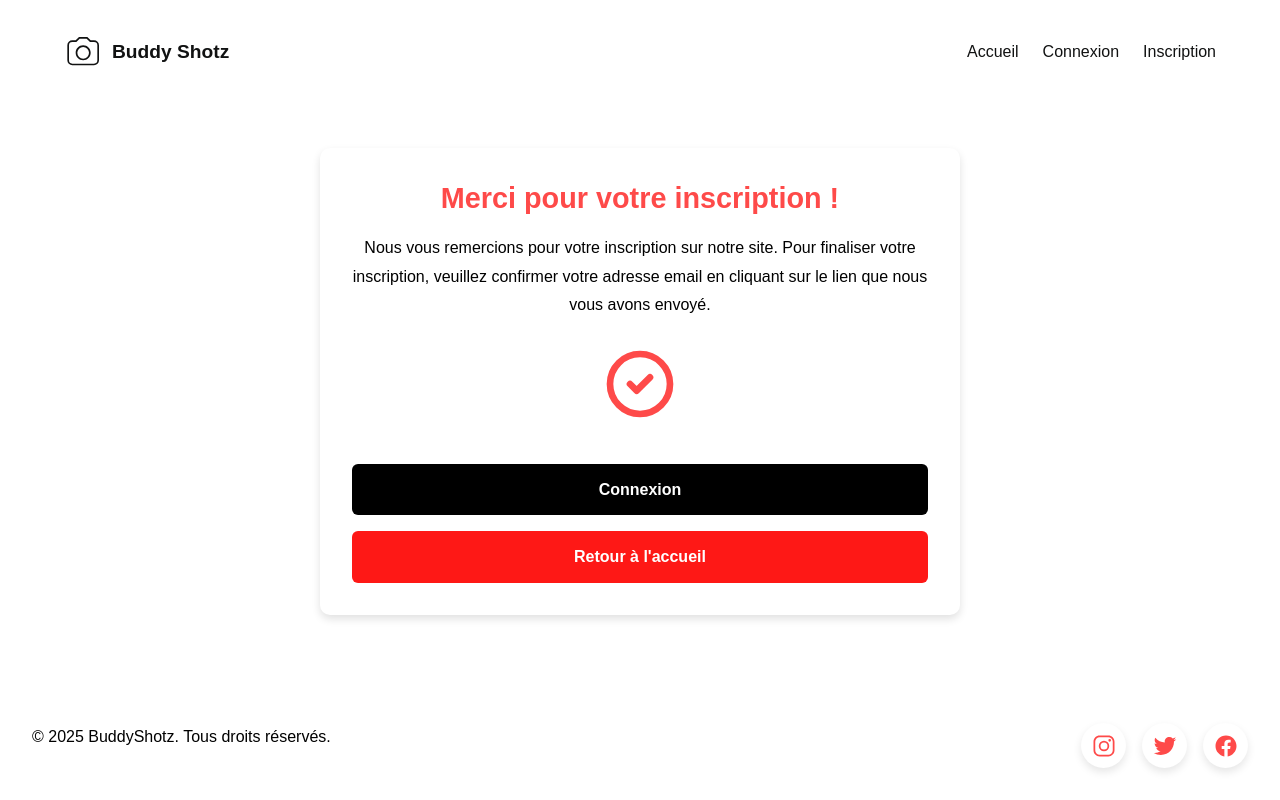
After one commit to ysh4me/projet-php, a PHP site: page /app/Views/email_confirmation.php in a window 1280 px wide. The commit adds this page. Run offline with PHP 8.4, Linux system fonts and the light colour scheme; some web fonts are replaced.

Commit message:
Ajout de la gestion de la confirmation d'email avec création des vues et des styles associés, refactorisation de la suppression de photos pour inclure l'identifiant de l'utilisateur, et mise à jour des chemins d'importation dans les fichiers de vues.

```diff
--- a/app/Models/GroupModel.php
+++ b/app/Models/GroupModel.php
@@ -88,7 +88,6 @@ class GroupModel
         ]);
     }
 
-
     public function deleteGroup(string $groupId, string $userId): bool
     {
         $query = "DELETE FROM `groups` WHERE id = :group_id AND owner_id = :user_id";
@@ -158,4 +157,5 @@ class GroupModel
         return $stmt->fetchAll(PDO::FETCH_ASSOC);
     }
 
+
 }
--- a/app/Views/authentification/forgot_password.php
+++ b/app/Views/authentification/forgot_password.php
@@ -6,8 +6,8 @@ if (session_status() == PHP_SESSION_NONE) {
 require_once __DIR__ . '/../../Core/Helpers.php';
 ?>
 
-<?php include __DIR__ . '/partials/head.php'; ?>
-<?php include __DIR__ . '/partials/navbar.php'; ?>
+<?php include __DIR__ . '/../partials/head.php'; ?>
+<?php include __DIR__ . '/../partials/navbar.php'; ?>
 
 <main>
     <div class="auth-container">
@@ -42,4 +42,4 @@ require_once __DIR__ . '/../../Core/Helpers.php';
         </div>
     </div>
 </main>
-<?php include __DIR__ . '/partials/footer.php'; ?>
+<?php include __DIR__ . '/../partials/footer.php'; ?>
--- a/app/Views/authentification/reset_password.php
+++ b/app/Views/authentification/reset_password.php
@@ -8,9 +8,9 @@ require_once __DIR__ . '/../../Core/Helpers.php';
 $token = $_GET['token'] ?? '';
 ?>
 
-<?php include __DIR__ . '/partials/head.php'; ?>
+<?php include __DIR__ . '/../partials/head.php'; ?>
 
-<?php include __DIR__ . '/partials/navbar.php'; ?>
+<?php include __DIR__ . '/../partials/navbar.php'; ?>
 
 <main>
     <div class="auth-container">
@@ -57,4 +57,4 @@ $token = $_GET['token'] ?? '';
     </div>
 </main>
 
-<?php include __DIR__ . '/partials/footer.php'; ?>
+<?php include __DIR__ . '/../partials/footer.php'; ?>
--- /dev/null
+++ b/app/Views/email_confirmation.php
@@ -0,0 +1,37 @@
+<?php
+if (session_status() == PHP_SESSION_NONE) {
+    session_start();
+}
+
+require_once __DIR__ . '/../Core/Helpers.php';
+?>
+
+<?php include __DIR__ . '/partials/head.php'; ?>
+<?php include __DIR__ . '/partials/navbar.php'; ?>
+
+<main class="confirmation-container">
+    <div class="confirmation-card">
+        <h1>Merci pour votre inscription !</h1>
+        <p>
+            Nous vous remercions pour votre inscription sur notre site.
+            Pour finaliser votre inscription, veuillez confirmer votre adresse email
+            en cliquant sur le lien que nous vous avons envoyé.
+        </p>
+        <div class="confirmation-icon">
+        <svg xmlns="http://www.w3.org/2000/svg" width="40" height="40" viewBox="0 0 24 24">
+            <g fill="none" stroke-linecap="round" stroke-linejoin="round" stroke-width="2">
+                <path d="M3 12a9 9 0 1 0 18 0a9 9 0 1 0-18 0" />
+                <path d="m9 12l2 2l4-4" />
+            </g>
+        </svg>
+        </div>
+        <div class="confirmation-actions">
+            <a href="/login" class="btn-secondary">Connexion</a>
+        </div>
+        <div class="confirmation-actions">
+            <a href="/" class="btn-primary">Retour à l'accueil</a>
+        </div>
+    </div>
+</main>
+
+<?php include __DIR__ . '/partials/footer.php'; ?>
--- a/app/routes.php
+++ b/app/routes.php
@@ -25,7 +25,7 @@ $router->get('/logout', [UserController::class, 'logout']);
 $router->get('/verify-email', 'UserController@verifyEmail');
 
 $router->get('/forgot-password', function() {
-    require_once '../app/Views/forgot_password.php';
+    require_once '../app/Views/authentification/forgot_password.php';
 });
 
 $router->post('/forgot-password', [UserController::class, 'forgotPassword']);
--- a/public/styles/base/_reset.scss
+++ b/public/styles/base/_reset.scss
@@ -19,10 +19,6 @@ a {
     text-decoration: none;
     color: inherit;
     transition: 0.3s ease-in-out;
-
-    &:hover {
-        color: $primary-color;
-    }
 }
 
 ul, ol {
--- a/public/styles/base/_typography.scss
+++ b/public/styles/base/_typography.scss
@@ -69,11 +69,6 @@ a {
     text-decoration: none;
     font-weight: 600;
     transition: color 0.3s ease-in-out;
-
-    &:hover {
-        color: color.adjust($primary-color, $lightness: -15%);
-        text-decoration: underline;
-    }
 }
 
 ul, ol {
--- a/public/styles/components/_buttons.scss
+++ b/public/styles/components/_buttons.scss
@@ -32,7 +32,7 @@
 }
 
 .btn-secondary {
-    @include button-style($dark-text, white);
+    @include button-style(color.adjust($dark-text, $lightness: -10%));
 
     &:hover {
         background: color.adjust($dark-text, $lightness: -15%);
--- a/public/styles/main.scss
+++ b/public/styles/main.scss
@@ -22,6 +22,7 @@
 @use 'pages/forgot_password';
 @use 'pages/reset_password';
 @use 'pages/albums';
+@use 'pages/confirmation';
 
 
 // _reset.scss (Optional)
--- /dev/null
+++ b/public/styles/pages/_confirmation.scss
@@ -0,0 +1,75 @@
+@use "../variables" as *;
+@use "../mixins" as *;
+@use "sass:color";
+@use '../components/buttons' as *;
+@use '../components/forms' as *;
+
+.confirmation-container {
+    display: flex;
+    justify-content: center;
+    align-items: center;
+    height: 100vh;
+}
+
+.confirmation-card {
+    background: white;
+    padding: 2rem;
+    border-radius: 10px;
+    box-shadow: 0 4px 8px rgba(0, 0, 0, 0.12);
+    text-align: center;
+    max-width: 40rem;
+    width: 100%;
+
+    h1 {
+        color: $primary-color;
+        font-size: 1.8rem;
+        margin-bottom: 1rem;
+    }
+
+    .confirmation-text {
+        color: color.adjust($dark-text, $lightness: 20%);
+        font-size: 1.1rem;
+        margin-bottom: 1.5rem;
+    }
+}
+
+.confirmation-icon {
+    display: flex;
+    justify-content: center;
+    align-items: center;
+    margin-bottom: 1.5rem;
+    margin-top: 1.5rem;
+
+    svg {
+        width: 80px;
+        height: 80px;
+        stroke: $primary-color;
+    }
+}
+
+.confirmation-actions {
+    display: flex;
+    flex-direction: column;
+    align-items: center;
+    gap: 1rem;
+
+    .btn-primary {
+        @extend .btn-primary;
+        width: 100%;
+        display: block;
+    }
+
+    .btn-secondary {
+        @extend .btn-secondary;
+        width: 100%;
+        display: block;
+    }
+}
+
+a {
+    display: block;
+    margin-top: 1rem;
+    color: $primary-color;
+    text-decoration: none;
+
+}
--- a/public/styles/style.css
+++ b/public/styles/style.css
@@ -459,7 +452,7 @@ em {
   transform: scale(1);
 }
 
-.btn-primary, .auth-container button, .hero .btn, .intro .btn {
+.btn-primary, .confirmation-actions .btn-primary, .auth-container button, .hero .btn, .intro .btn {
   background: rgb(253.7213114754, 23.5573770492, 22.2786885246);
   color: white;
   padding: 0.8rem 1.6rem;
@@ -483,8 +476,8 @@ em {
   background: rgb(223.7704918033, 2.4590163934, 1.2295081967);
 }
 
-.btn-secondary {
-  background: #111212;
+.btn-secondary, .confirmation-actions .btn-secondary {
+  background: hsl(180, 2.8571428571%, -3.137254902%);
   color: white;
   padding: 0.8rem 1.6rem;
   font-size: 1rem;
@@ -1822,6 +1877,68 @@ footer {
     grid-template-columns: repeat(auto-fit, minmax(16rem, 1fr));
   }
 }
+.confirmation-container {
+  display: flex;
+  justify-content: center;
+  align-items: center;
+  height: 100vh;
+}
+
+.confirmation-card {
+  background: white;
+  padding: 2rem;
+  border-radius: 10px;
+  box-shadow: 0 4px 8px rgba(0, 0, 0, 0.12);
+  text-align: center;
+  max-width: 40rem;
+  width: 100%;
+}
+.confirmation-card h1 {
+  color: #FE4A49;
+  font-size: 1.8rem;
+  margin-bottom: 1rem;
+}
+.confirmation-card .confirmation-text {
+  color: rgb(66.5428571429, 70.4571428571, 70.4571428571);
+  font-size: 1.1rem;
+  margin-bottom: 1.5rem;
+}
+
+.confirmation-icon {
+  display: flex;
+  justify-content: center;
+  align-items: center;
+  margin-bottom: 1.5rem;
+  margin-top: 1.5rem;
+}
+.confirmation-icon svg {
+  width: 80px;
+  height: 80px;
+  stroke: #FE4A49;
+}
+
+.confirmation-actions {
+  display: flex;
+  flex-direction: column;
+  align-items: center;
+  gap: 1rem;
+}
+.confirmation-actions .btn-primary {
+  width: 100%;
+  display: block;
+}
+.confirmation-actions .btn-secondary {
+  width: 100%;
+  display: block;
+}
+
+a {
+  display: block;
+  margin-top: 1rem;
+  color: #FE4A49;
+  text-decoration: none;
+}
+
 * {
   margin: 0;
   padding: 0;
```
Also changed, not shown: other parts of public/styles/style.css (+63 -8 lines), app/Controllers/PhotoController.php (+3 -16 lines), app/Controllers/UserController.php (+36 -9 lines), app/Models/PhotoModel.php (+7 -3 lines), app/Views/email_verified.php (added, +30 -0 lines), public/styles/pages/_albums.scss (+73 -0 lines), 1 other file.
